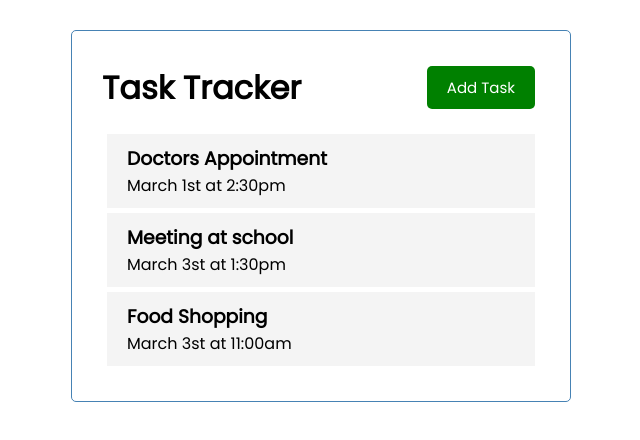
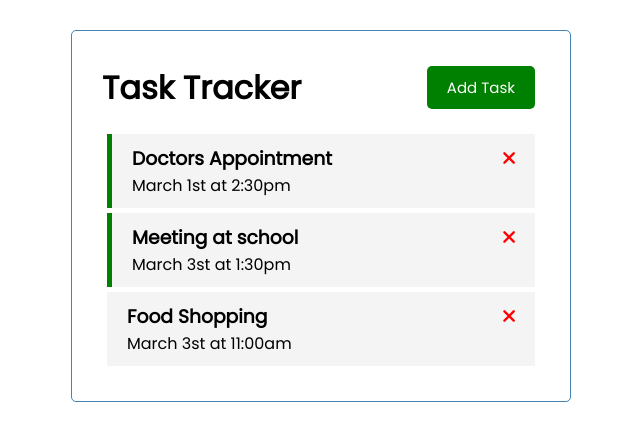
Before and after one commit to beasiteri/task-tracker-vue-project, a Vue app: page / in a window 1280 px wide. Shown: the top 440 px of the page, without its empty margins (319-959 px from the left). Built offline with nearby package versions, Linux system fonts and the light colour scheme.

Commit message:
Add delete and toggle task method

```diff
--- a/public/index.html
+++ b/public/index.html
@@ -4,6 +4,7 @@
     <meta charset="utf-8">
     <meta http-equiv="X-UA-Compatible" content="IE=edge">
     <meta name="viewport" content="width=device-width,initial-scale=1.0">
+    <link rel="stylesheet" href="https://cdnjs.cloudflare.com/ajax/libs/font-awesome/6.0.0/css/all.min.css" integrity="sha512-9usAa10IRO0HhonpyAIVpjrylPvoDwiPUiKdWk5t3PyolY1cOd4DSE0Ga+ri4AuTroPR5aQvXU9xC6qOPnzFeg==" crossorigin="anonymous" referrerpolicy="no-referrer" />
     <link rel="icon" href="<%= BASE_URL %>favicon.ico">
     <title><%= htmlWebpackPlugin.options.title %></title>
   </head>
--- a/src/App.vue
+++ b/src/App.vue
@@ -1,7 +1,7 @@
 <template>
   <div class="container">
     <Header title="Task Tracker" />
-    <Tasks :tasks="tasks" />
+    <Tasks @toggle-reminder="toggleReminder" @delete-task="deleteTask" :tasks="tasks" />
   </div>
 </template>
 
@@ -14,6 +14,16 @@
     components: {
       Header,
       Tasks
+    },
+    methods: {
+      deleteTask(id) {
+        if (confirm("Are you sure?")) {
+          this.tasks = this.tasks.filter((task) => task.id !== id);
+        }
+      },
+      toggleReminder(id) {
+        this.tasks = this.tasks.map((task) => task.id === id ? {...task, reminder: !task.reminder} : task);
+      }
     },
     data() {
       return {
--- a/src/components/Task.vue
+++ b/src/components/Task.vue
@@ -1,6 +1,8 @@
 <template>
-  <div class="task">
-     <h3>{{ task.text }}</h3>
+  <div @dblclick="$emit('toggle-reminder', task.id)" :class="[task.reminder ? 'reminder' : '','task']">
+     <h3>{{ task.text }}
+       <i @click="$emit('delete-task', task.id)" class="fas fa-times"></i>
+      </h3>
      <p>{{ task.day }}</p>
   </div>
 </template>
@@ -10,7 +12,7 @@
     name: "Task",
     props: {
       task: Object
-    }
+    },
   }
 </script>
 
--- a/src/components/Tasks.vue
+++ b/src/components/Tasks.vue
@@ -1,6 +1,6 @@
 <template>
   <div :key="task.id" v-for="task in tasks">
-    <Task :task="task" />
+    <Task @toggle-reminder="$emit('toggle-reminder', task.id)" @delete-task="$emit('delete-task', task.id)" :task="task" />
   </div>
 </template>
 
@@ -14,6 +14,7 @@
     },
     components: {
       Task
-    }
+    },
+    emits: ['delete-task', 'toggle-reminder']
   }
 </script>
```
